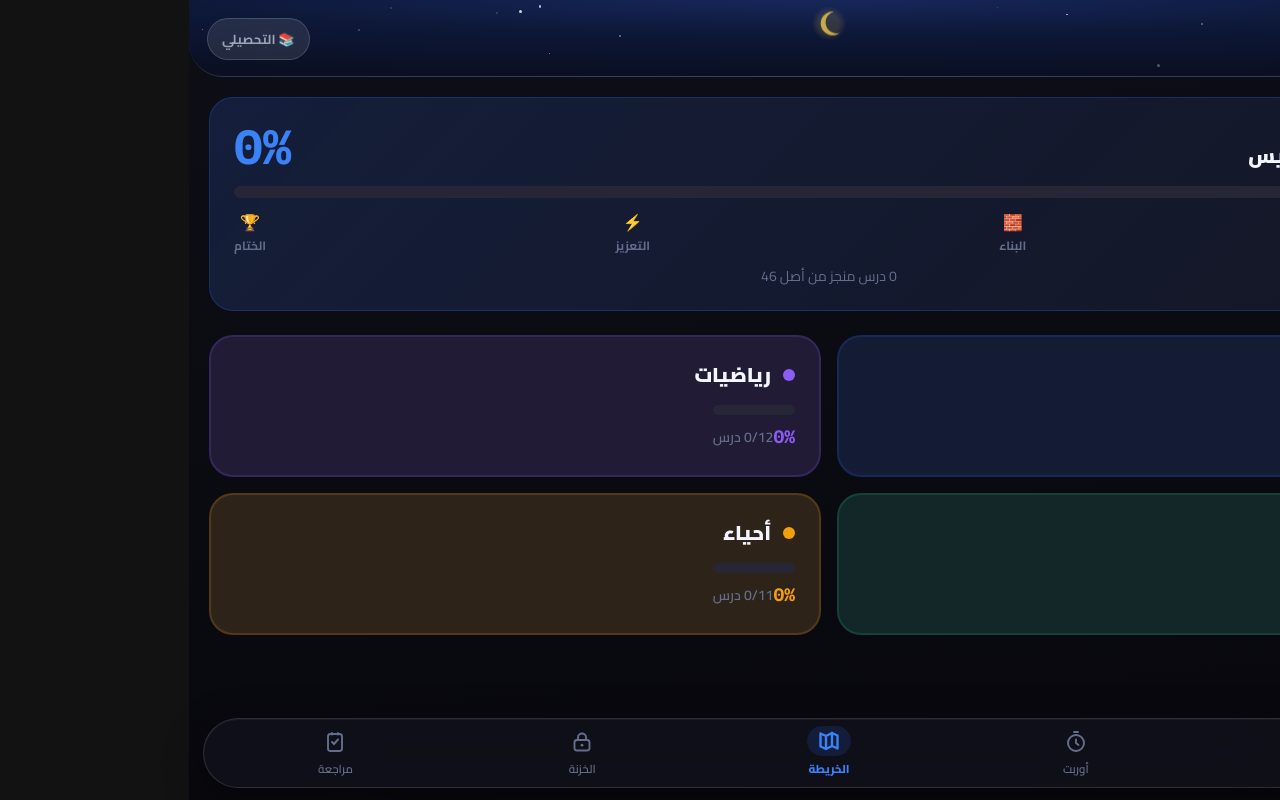
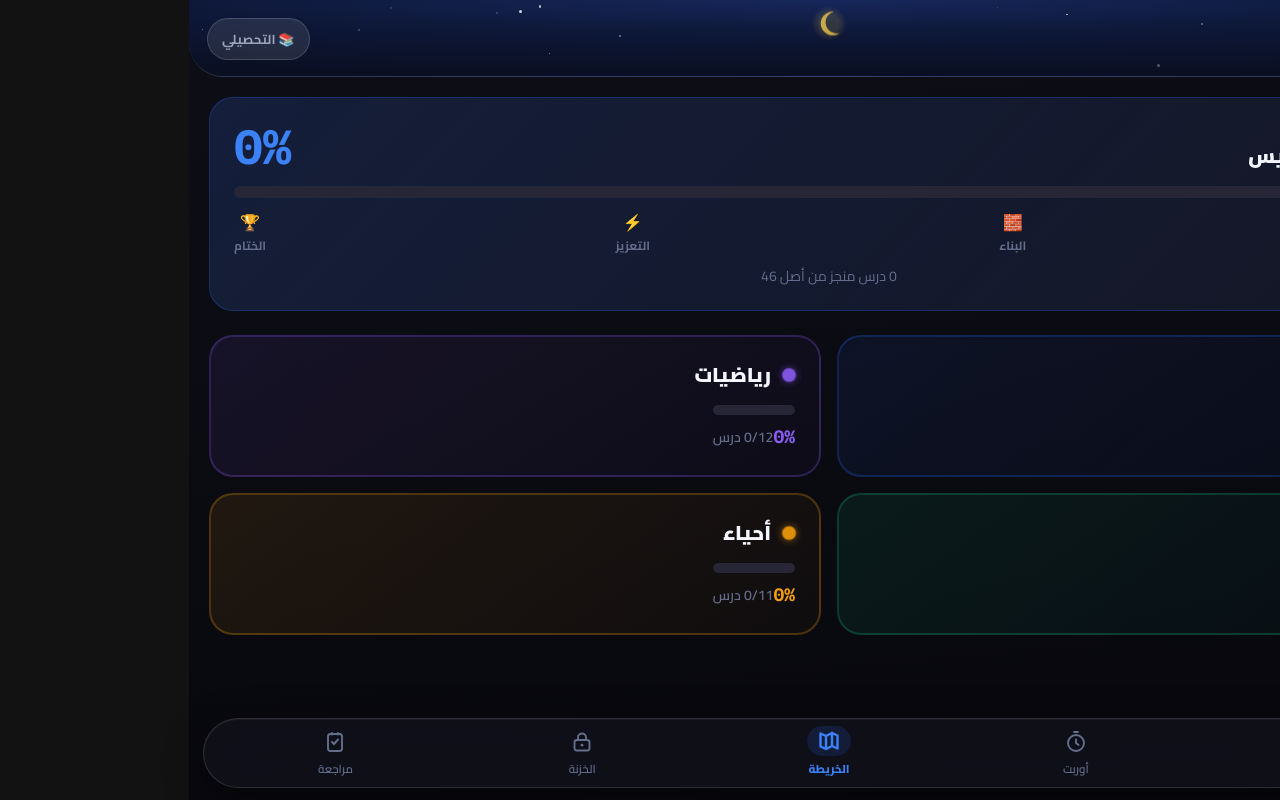
Before and after one commit to cub324light/darb-platform, a Next.js app: page /roadmap in a window 1280 px wide. Built offline with nearby package versions, Linux system fonts and the light colour scheme.

Commit message:
feat: بطاقات المواد — حواف ملونة + gradient + أنيميشن دخول + نبضة النقطة
https://claude.ai/code/session_01UMhfNqBYQmfU4riHqVwNoH

```diff
--- a/src/app/dashboard/page.tsx
+++ b/src/app/dashboard/page.tsx
@@ -110,11 +110,16 @@ export default function DashboardPage() {
             </Link>
           </div>
           <div className="grid grid-cols-2 gap-2.5">
-            {track.subjects.map((s) => (
+            {track.subjects.map((s, i) => (
               <Link key={s.name} href="/roadmap"
-                className="rounded-2xl px-4 py-3.5 flex items-center gap-3 transition active:scale-[0.97]"
-                style={{ background: "var(--surface2)", border: "1px solid var(--ring)", minHeight: "58px" }}>
-                <div className="w-2.5 h-2.5 rounded-full flex-shrink-0" style={{ background: s.color }} />
+                className="rounded-2xl px-4 py-3.5 flex items-center gap-3 transition active:scale-[0.97] subject-card"
+                style={{
+                  background: `linear-gradient(135deg, ${s.color}12 0%, ${s.color}06 100%)`,
+                  border: `1.5px solid ${s.color}35`,
+                  minHeight: "58px",
+                  animationDelay: `${i * 80}ms`,
+                }}>
+                <div className="w-2.5 h-2.5 rounded-full flex-shrink-0 subject-dot" style={{ background: s.color, boxShadow: `0 0 6px ${s.color}88` }} />
                 <span className="font-bold text-[15px]" style={{ color: "var(--text)" }}>{s.name}</span>
               </Link>
             ))}
--- a/src/app/globals.css
+++ b/src/app/globals.css
@@ -434,6 +434,25 @@ body {
   to   { opacity: 1; transform: translateY(0); }
 }
 .rise { opacity: 0; animation: riseIn 0.5s cubic-bezier(.2,.7,.2,1) forwards; }
+
+/* بطاقات المواد */
+@keyframes subjectIn {
+  from { opacity: 0; transform: scale(0.92) translateY(10px); }
+  to   { opacity: 1; transform: scale(1) translateY(0); }
+}
+.subject-card {
+  opacity: 0;
+  animation: subjectIn 0.45s cubic-bezier(.2,.8,.2,1) forwards;
+}
+.subject-card:hover  { transform: translateY(-2px); box-shadow: 0 6px 20px rgba(0,0,0,0.2); }
+.subject-card:active { transform: scale(0.96) !important; }
+
+/* نبضة النقطة */
+@keyframes dotPulse {
+  0%,100% { transform: scale(1);   opacity: 1; }
+  50%      { transform: scale(1.5); opacity: 0.7; }
+}
+.subject-dot { animation: dotPulse 2.5s ease-in-out infinite; }
 .rise-1 { animation-delay: 0.04s; }
 .rise-2 { animation-delay: 0.10s; }
 .rise-3 { animation-delay: 0.16s; }
--- a/src/app/roadmap/page.tsx
+++ b/src/app/roadmap/page.tsx
@@ -270,10 +270,14 @@ export default function RoadmapPage() {
 
           return (
             <button key={s.name} onClick={() => setSelected(s.name)}
-              className="rounded-3xl p-6 flex flex-col gap-4 transition active:scale-[0.96] text-right"
-              style={{ background: `linear-gradient(0deg, ${s.color}1F, ${s.color}1F), var(--surface)`, border: `2px solid ${s.color}30`, minHeight: "140px" }}>
+              className="rounded-3xl p-6 flex flex-col gap-4 text-right subject-card"
+              style={{
+                background: `linear-gradient(135deg, ${s.color}18 0%, ${s.color}08 100%)`,
+                border: `2px solid ${s.color}40`,
+                minHeight: "140px",
+              }}>
               <div className="flex items-center gap-3">
-                <div className="w-3 h-3 rounded-full flex-shrink-0" style={{ background: s.color }} />
+                <div className="w-3 h-3 rounded-full flex-shrink-0 subject-dot" style={{ background: s.color, boxShadow: `0 0 7px ${s.color}99` }} />
                 <p className="font-black text-xl text-[var(--text)]">{s.name}</p>
               </div>
 
```
